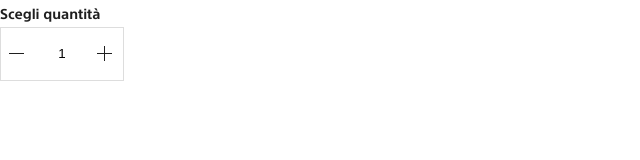
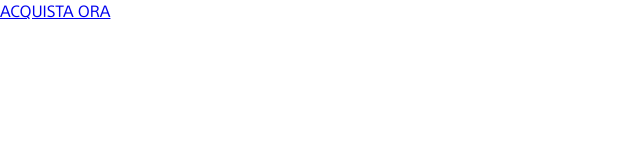
Before and after one commit to stefaniazocco/playstationCloneProject, a React (Create React App) app: page /store in a window 1280 px wide. Shown: the top 160 px of the page, without its empty margins (0-640 px from the left). Built offline with nearby package versions, Linux system fonts and the light colour scheme.

Commit message:
feat: add button component

```diff
--- a/package.json
+++ b/package.json
@@ -8,6 +8,7 @@
     "@testing-library/user-event": "^13.5.0",
     "react": "^18.2.0",
     "react-dom": "^18.2.0",
+    "react-router-dom": "^6.4.2",
     "react-scripts": "5.0.1",
     "web-vitals": "^2.1.4"
   },
--- a/src/App.js
+++ b/src/App.js
@@ -1,10 +1,19 @@
+import { Route, Routes } from 'react-router-dom';
 import './App.css';
-import { StoreCounter } from './components/elements/counter/Counter';
+import { Button } from './components/elements/buttons/Button';
+import { Counter } from './components/elements/counter/Counter';
+
 
 function App() {
   return (
     <div>
-      <StoreCounter />
+      <Routes>
+
+        <Route path='/store' element={<Button link="#" string="ACQUISTA ORA"/>}></Route>
+
+      </Routes>
+
+
     </div>
   );
 }
--- /dev/null
+++ b/src/Root.js
@@ -0,0 +1,10 @@
+import { BrowserRouter } from "react-router-dom";
+import App from "./App";
+
+export function Root(){
+    return (
+        <BrowserRouter>
+            <App />
+        </BrowserRouter>
+    )
+}
--- /dev/null
+++ b/src/components/elements/buttons/Button.js
@@ -0,0 +1,11 @@
+import { Link } from "react-router-dom";
+
+export function Button(props){
+    return (
+        <div className="button">
+            <Link to={props.link} target="_blank">
+                <div>{props.string}</div>
+            </Link>
+        </div>
+    )
+}
--- /dev/null
+++ b/src/components/elements/buttons/button.scss
@@ -0,0 +1,40 @@
+body {
+    color: typography.$colorBlack;
+    box-sizing: border-box;
+    margin: 0;
+    width: 100%;
+    font-family: "SST";
+    overflow-x: hidden;
+    position: relative;
+
+}
+
+.card-Button {
+    padding: 2px;
+    border-radius: 2rem;
+    transition-duration: 0.3s;
+    width: fit-content;
+
+    a {
+        text-decoration: none;
+        font-size: 14px;
+
+        div {
+            width: fit-content;
+            border-radius: 2rem;
+            border: 2px solid transparent;
+            padding: 4px 14px;
+            font-weight: 700;
+            color: typography.$colorWhite;
+            background-color: typography.$colorRed;
+        }
+    }
+
+    &:hover {
+        background-color: typography.$colorRed;
+
+        a>div {
+            border-color: typography.$colorBlack;
+        }
+    }
+}
--- a/src/components/elements/counter/Counter.js
+++ b/src/components/elements/counter/Counter.js
@@ -6,30 +6,38 @@ export function useCounter(){
     const [counter, setCounter] = useState(1)
 
     function handleIncrement(){
-        setCounter((c) => c + 1)
+        setCounter((c) => Number(c) + 1)
     }
 
     function handleDecrement(){
         setCounter((c) => c > 0 ? c - 1 : c)
+        console.log(counter)
+    }
+
+    function handleInputChange(event){
+        const value = event.target.value
+        console.log(value)
+        setCounter(value.toString())
     }
 
     return {
         counter: counter,
         onIncrement: handleIncrement,
         onDecrement: handleDecrement,
+        onChange: handleInputChange
     }
 }
 
-export function StoreCounter(){
+export function Counter(){
 
-    const {counter, onIncrement, onDecrement} = useCounter()
+    const {counter, onIncrement, onDecrement, onChange} = useCounter()
 
     return (
         <div className="quantity-div">
             <label className="quantity-label"><strong>Scegli quantità</strong></label>
             <div className="d-flex counter-div">
                 <button type="button" id="btn-minus" onClick={onDecrement}><div id="cross"></div></button>
-                <input type="number" id="result" value={counter} />
+                <input type="number" id="result" value={counter}  onChange={onChange} />
                 <button type="button" id="btn-plus" onClick={onIncrement}><div id="cross"></div></button>
             </div>
         </div>
--- a/src/index.js
+++ b/src/index.js
@@ -1,14 +1,14 @@
 import React from 'react';
 import ReactDOM from 'react-dom/client';
 import './index.css';
-import App from './App';
 import reportWebVitals from './reportWebVitals';
+import { Root } from './Root';
 
 const root = ReactDOM.createRoot(document.getElementById('root'));
 root.render(
-  <React.StrictMode>
-    <App />
-  </React.StrictMode>
+  <>
+    <Root />
+  </>
 );
 
 // If you want to start measuring performance in your app, pass a function
```
Also changed, not shown: src/components/elements/buttons/Button.jsx (deleted), 1 other file (tests, documents, lock files or other folders).
